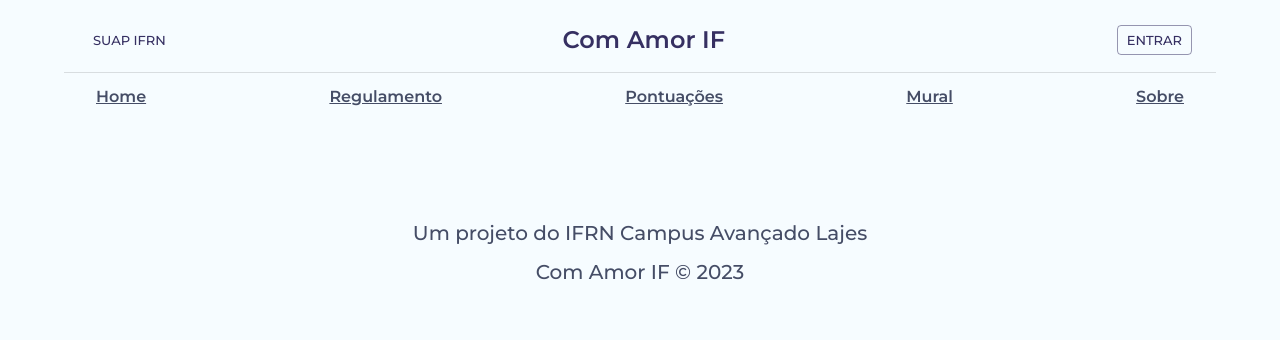
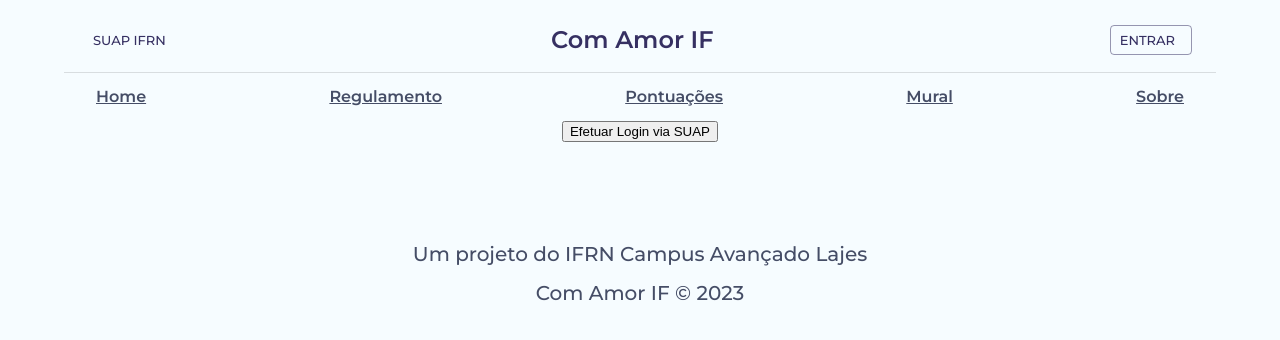
Before and after one commit to Osailton/loveif-frontend, a React (Create React App) app: page /login in a window 1280 px wide. Shown: the top 340 px of the page. Built offline with nearby package versions, Linux system fonts and the light colour scheme; no server answers.

Commit message:
Added the method for oauth2 authentication via suap. Solved problem of double rendering.

```diff
--- a/package.json
+++ b/package.json
@@ -8,9 +8,11 @@
     "@mui/material": "^5.15.0",
     "cra-template": "1.2.0",
     "react": "^18.2.0",
+    "react-cookie": "^7.0.2",
     "react-dom": "^18.2.0",
     "react-router-dom": "^6.20.1",
     "react-scripts": "5.0.1",
+    "react-simple-oauth2-login": "^0.5.4",
     "react-slick": "^0.29.0",
     "slick-carousel": "^1.8.1"
   },
--- a/src/App.js
+++ b/src/App.js
@@ -12,6 +12,7 @@
 import Navbar from './components/Navbar';
 import Footer from './components/Footer';
 import Header from './components/Header';
+import Login from './pages/Login';
 
 const sections = [
   { title: 'Home', url: '/' },
@@ -32,6 +33,7 @@
             <Route path="/" element={<Home />} />
             <Route path="/about" element={<About />} />
             <Route path="/regiment" element={<Regulamento />} />
+            <Route path="/login" element={<Login />} />
           </Routes>
         </Container>
         <Footer />
--- a/src/components/Header.js
+++ b/src/components/Header.js
@@ -1,37 +1,63 @@
-import * as React from 'react';
+import * as React from "react";
 
 // Components
-import { Button, Toolbar, Typography } from '@mui/material';
+import { Button, Toolbar, Typography } from "@mui/material";
+import { useCookies } from "react-cookie";
 
 const Header = () => {
+  const [cookies, setCookie, removeCookie] = useCookies([
+    "access_token",
+    "refresh_token",
+  ]);
+
+  function logout() {
+    localStorage.clear();
+    removeCookie("access_token");
+    removeCookie("refresh_token");
+  }
   return (
     <React.Fragment>
       <Toolbar
         sx={{
           borderBottom: 1,
-                    borderColor: 'divider'
-                }}>
-                <Button
-                    size='small'>
-                    SUAP IFRN
-                </Button>
+          borderColor: "divider",
+        }}
+      >
+        <Button size="small">SUAP IFRN</Button>
         <Typography
-                    component='h3'
-                    variant='h3'
-                    color='primary'
-                    align='center'
+          component="h3"
+          variant="h3"
+          color="primary"
+          align="center"
           noWrap
-                    sx={{ flex: 1 }} >
+          sx={{ flex: 1 }}
+        >
           Com Amor IF
         </Typography>
-                <Button
-                    variant='outlined'
-                    size='small'>
+        <Typography sx={{pr: 2}} component="p" variant="p" color="primary">
+          {localStorage.getItem("username")
+            ? localStorage.getItem("username")
+            : null}
+        </Typography>
+        {!cookies.access_token ? (
+          <a href="/login">
+            <Button sx={{ pr: 2 }} variant="outlined" size="small">
               Entrar
             </Button>
+          </a>
+        ) : (
+          <Button
+            sx={{ pr: 2 }}
+            variant="outlined"
+            size="small"
+            onClick={logout}
+          >
+            Logout
+          </Button>
+        )}
       </Toolbar>
     </React.Fragment>
   );
-}
+};
 
 export default Header;
--- a/src/components/PointsCarousel.js
+++ b/src/components/PointsCarousel.js
@@ -56,15 +56,13 @@
         // Turns the result into js
         const data = await res.json();
 
-        console.log(data);
-
         setTurmas(data);
     };
 
     useEffect(() => {
 
         // Build the URL
-        const pointsURL = `${apiUrl}pontuacao`;
+        const pointsURL = `${apiUrl}public/pontuacao`;
 
         // Execute once this component is builded
         getTurmasAnoLetivo(pointsURL);
@@ -73,7 +71,7 @@
 
     return (
         <Slider {...settings}>
-            {turmas && turmas.map(t => { return <TurmaCard turma={t} /> })}
+            {turmas && turmas.map(t => { return <TurmaCard key={t} turma={t} /> })}
         </Slider>
     );
 };
--- a/src/index.js
+++ b/src/index.js
@@ -1,54 +1,55 @@
-import React from 'react';
-import ReactDOM from 'react-dom/client';
-import './index.css';
-import App from './App';
-import reportWebVitals from './reportWebVitals';
+import React from "react";
+import ReactDOM from "react-dom/client";
+import "./index.css";
+import App from "./App";
+import reportWebVitals from "./reportWebVitals";
+import { CookiesProvider } from "react-cookie";
 
 // Stylized
-import { ThemeProvider, createTheme } from '@mui/material';
+import { ThemeProvider, createTheme } from "@mui/material";
 
 const theme = createTheme({
   palette: {
     primary: {
-      main: '#363062'
+      main: "#363062",
     },
     secondary: {
-      main: '#4D4C7D'
-    }
+      main: "#4D4C7D",
+    },
   },
   typography: {
-    fontFamily: 'Montserrat, sans-serif',
+    fontFamily: "Montserrat, sans-serif",
     fontSize: 14,
     h1: {
-      fontSize: '3rem',
+      fontSize: "3rem",
       fontWeight: 600,
     },
     h2: {
-      fontSize: '1.75rem',
+      fontSize: "1.75rem",
       fontWeight: 600,
     },
     h3: {
-      fontSize: '1.50rem',
+      fontSize: "1.50rem",
       fontWeight: 600,
     },
     body1: {
-      fontSize: '1.20rem',
+      fontSize: "1.20rem",
       fontWeight: 600,
     },
     body2: {
-      fontSize: '1rem',
+      fontSize: "1rem",
       fontWeight: 600,
     },
-  }
+  },
 });
 
-const root = ReactDOM.createRoot(document.getElementById('root'));
+const root = ReactDOM.createRoot(document.getElementById("root"));
 root.render(
-  <React.StrictMode>
-    <ThemeProvider theme={theme}>
+  <ThemeProvider theme={theme}>
+    <CookiesProvider defaultSetOptions={{ path: '/' }}>
       <App />
-    </ThemeProvider>
-  </React.StrictMode>
+    </CookiesProvider>
+  </ThemeProvider>
 );
 
 // If you want to start measuring performance in your app, pass a function
--- a/src/pages/Home.js
+++ b/src/pages/Home.js
@@ -1,7 +1,7 @@
 import { Box, Container, Typography } from '@mui/material';
 
 // Images
-import headerImg from '../img/header.jpg'
+import headerImg from '../img/header.jpg';
 import trophyImg from '../img/trophy.jpg';
 import PointsCarousel from '../components/PointsCarousel';
 
--- /dev/null
+++ b/src/pages/Login.js
@@ -0,0 +1,61 @@
+import { useEffect } from "react";
+import { useLocation } from "react-router-dom";
+import { useCookies } from "react-cookie";
+import { Container } from "@mui/material";
+
+// Utils
+import { getIFRNUrl } from "../utils/getIFRNUrl";
+
+const apiUrl = process.env.REACT_APP_API_URL;
+
+const Login = () => {
+  const location = useLocation();
+  const from = location.state?.from.pathname || "/profile";
+
+  const [cookies, setCookie] = useCookies(["access_token", "refresh_token"]);
+
+  const parameters = new URLSearchParams(window.location.search);
+  const code = parameters.get("code");
+
+  const getTurmasAnoLetivo = async (url) => {
+    // Asynchronously call the API for the result
+    const res = await fetch(url);
+
+    // Turns the result into js
+    const data = await res.json();
+
+    console.log(data.matricula);
+
+    setCookie("access_token", data.access_token, {
+      path: "/",
+    });
+    setCookie("refresh_token", data.refresh_token, {
+      path: "/",
+    });
+    localStorage.setItem("username", data.nome);
+
+    window.location.replace("/");
+  };
+
+  useEffect(() => {
+    // Build the URL
+    if (code !== null) {
+      const pointsURL = `${apiUrl}auth/register?code=${code}`;
+
+      // Execute once this component is builded
+      getTurmasAnoLetivo(pointsURL);
+    }
+  }, []);
+
+  return (
+    <Container align="center">
+      <div>
+        <a href={getIFRNUrl(from)}>
+          <button>Efetuar Login via SUAP</button>
+        </a>
+      </div>
+    </Container>
+  );
+};
+
+export default Login;
--- /dev/null
+++ b/src/utils/getIFRNUrl.js
@@ -0,0 +1,15 @@
+export const getIFRNUrl = (from) => {
+  const rootUrl = process.env.REACT_APP_OAUTH2_LOGIN_URI;
+
+  const options = {
+    redirect_uri: process.env.REACT_APP_OAUTH2_REDIRECT_URI,
+    client_id: process.env.REACT_APP_OAUTH2_CLIENT_ID,
+    response_type: "code",
+    grant_type: "authorization-code",
+    state: from,
+  };
+
+  const qs = new URLSearchParams(options);
+
+  return `${rootUrl}?${qs.toString()}`;
+};
```
Also changed, not shown: 1 other file (tests, documents, lock files or other folders). Lines whose indentation alone changed are shown as unchanged.
